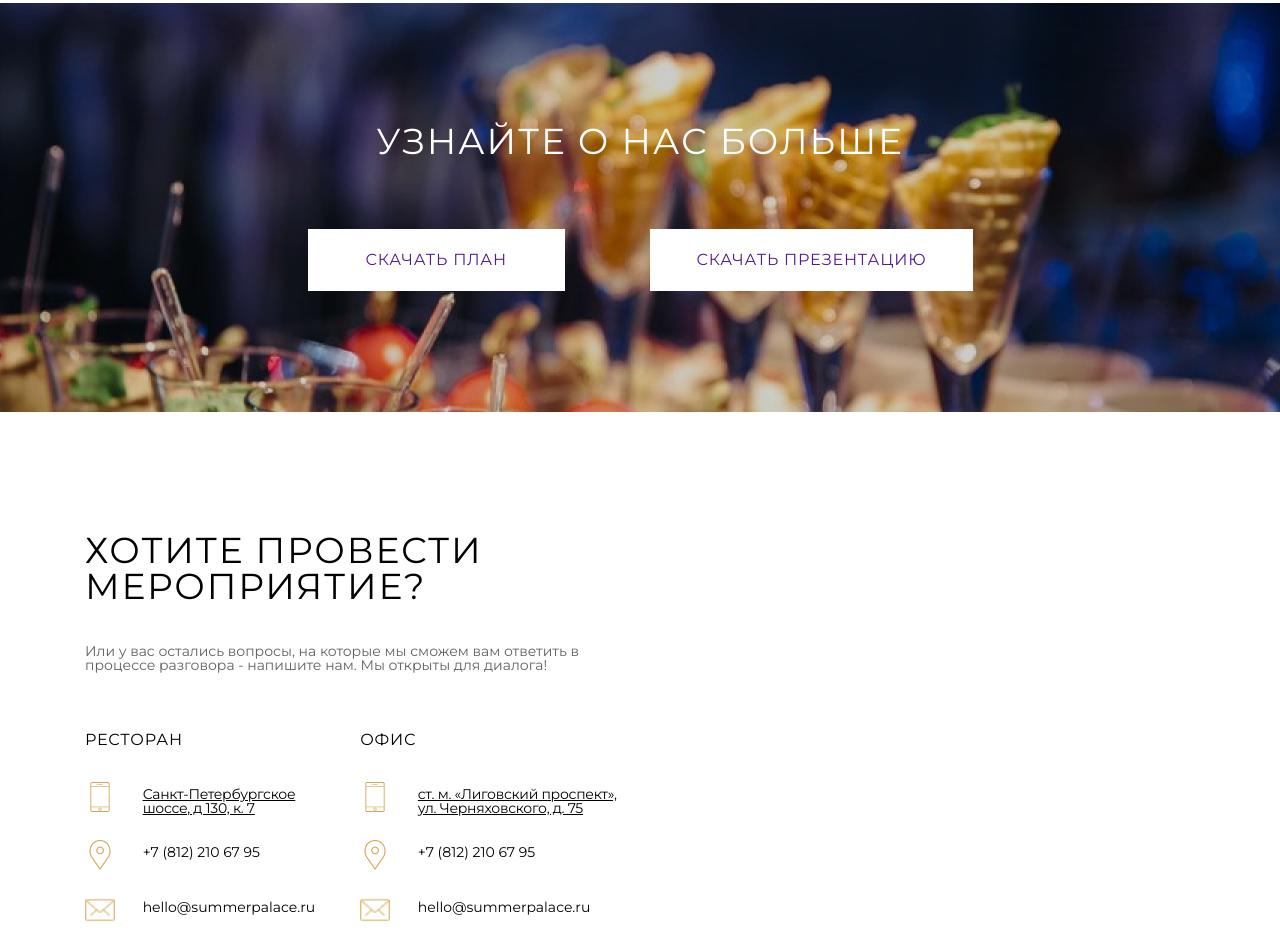
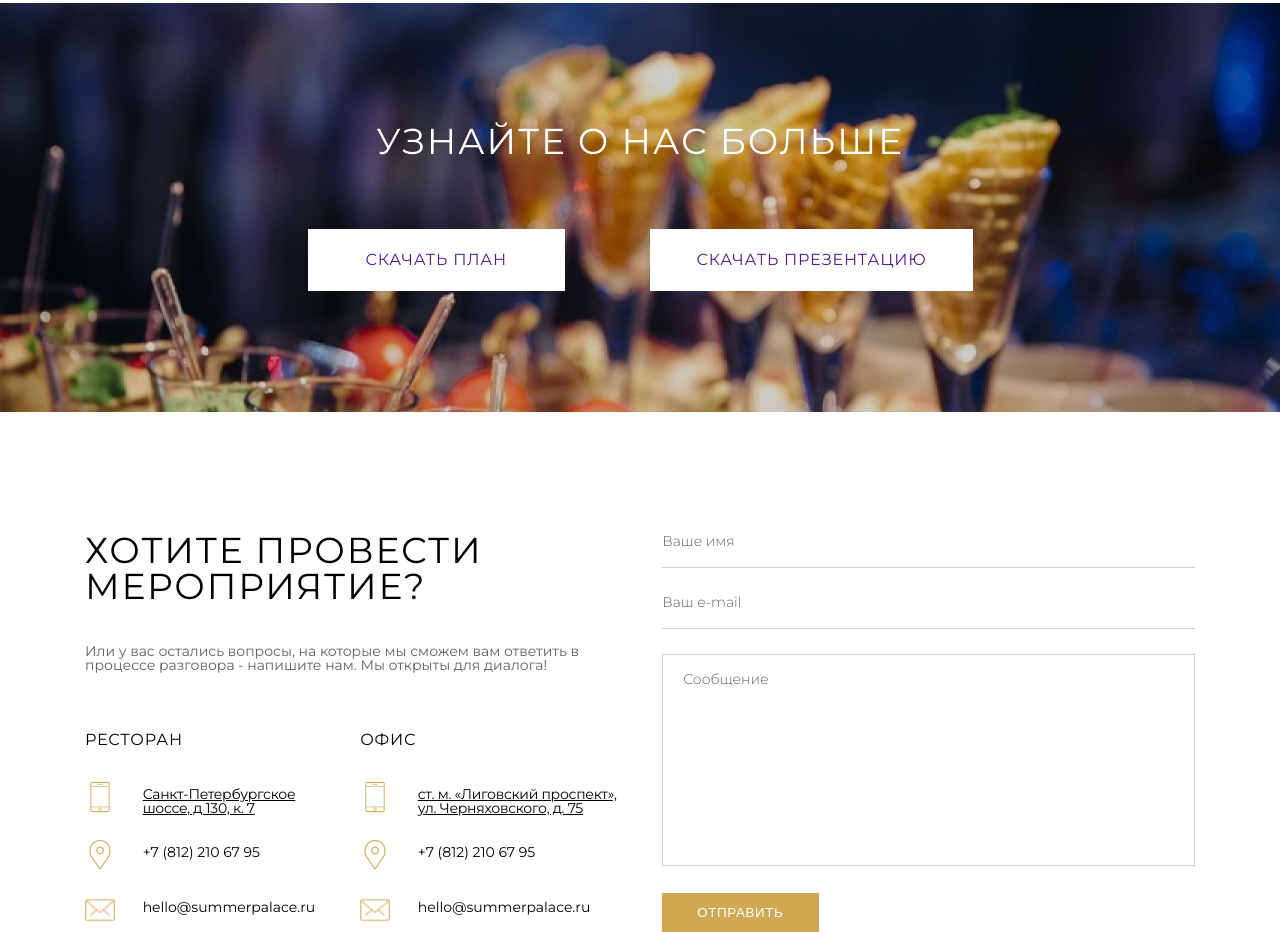
Before and after one commit to vlevchenko087/summerPalace, a website: page source/index.html in a window 1280 px wide. Shown: the part 3367-4299 px from the top of the page. Drawn offline with nearby package versions, Linux system fonts and the light colour scheme; files that its build step writes are made by us from their sources.

Commit message:
Order right section was added

```diff
--- a/source/index.html
+++ b/source/index.html
@@ -239,7 +239,7 @@
         </div>
 
     </section>
-    <section class="order-event">
+    <section class="order-event flex">
         <div class="order-left">
             <h2>хотите провести мероприятие?</h2>
             <p>Или у вас остались вопросы, на которые мы сможем вам ответить
@@ -279,6 +279,14 @@
                 </div>
             </div>
         </div>
+        <div class="order-right">
+            <form action="">
+                <input type="text" placeholder="Ваше имя" class="order-input-style order-text ">
+                <input type="email" placeholder="Ваш e-mail" name="email" class="order-input-style order-text ">
+                <textarea name="message" placeholder="Сообщение" class="order-textarea order-input-style order-text"  cols="30" rows="10"></textarea>
+                <input type="submit" class="order-submit" value="отправить">
+            </form>
+        </div>
     </section>
 
 
--- a/source/styles/sections/order-event.scss
+++ b/source/styles/sections/order-event.scss
@@ -3,6 +3,7 @@
     &-event{
         margin: 120px auto 0 auto;
         max-width: 1110px;
+        justify-content: space-between;
     }
 
     &-left{
@@ -23,6 +24,53 @@
 
         }
     }
+
+    &-right{
+        width: 48%;
+
+
+    }
+
+    &-input-style,
+    &-textarea{
+        width: 100%;
+        outline: none;
+        margin-bottom: 25px;
+        border-bottom: 1px solid #D0D0D0;
+         &::placeholder{
+        font-family: 'Montserrat';
+        font-weight: 300;
+        font-size: 1.4rem;
+        color: #616161;
+
+    }
+    }
+    &-text{
+        padding-bottom: 17px;
+        font-family: 'Montserrat';
+        font-weight: 300;
+        font-size: 1.4rem;
+        color: #000;
+    }
+
+    &-textarea{
+
+        border: 1px solid #D0D0D0;
+        resize: none;
+        padding: 15px 20px;
+    }
+
+    &-submit{
+        outline: none;
+        background: #D1A954;
+        padding: 12px 35px;
+        letter-spacing: 0.05em;
+        text-transform: uppercase;
+        color: #FFFFFF;
+
+
+    }
+
 }
 
 .addresses{
```
